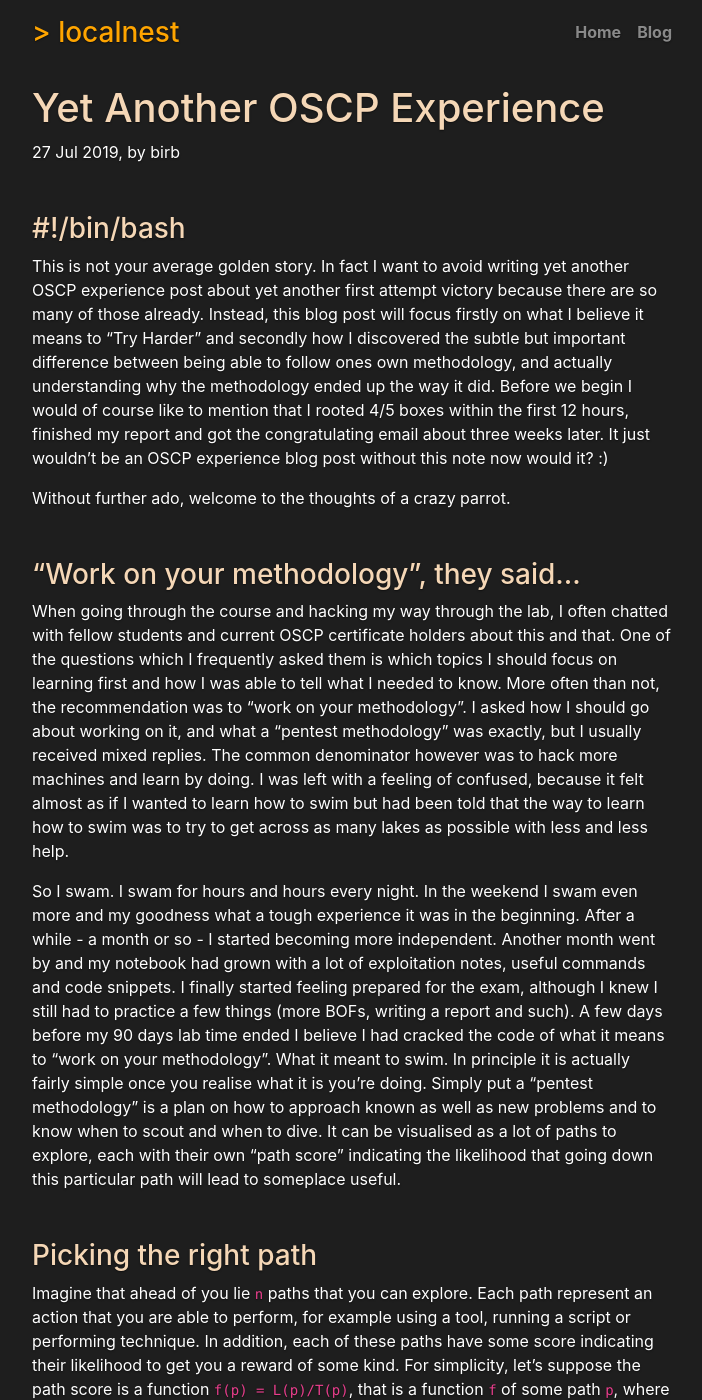
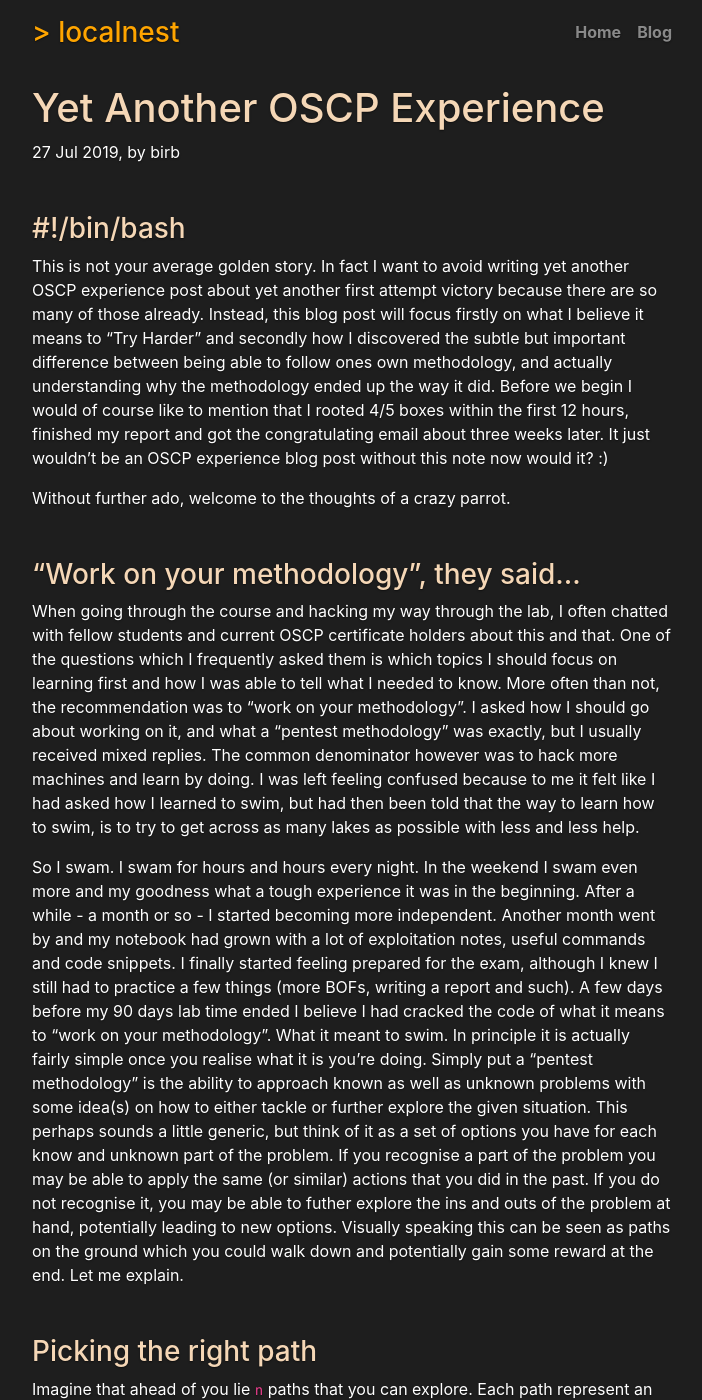
Before and after one commit to HeckerBirb/HeckerBirb.github.io, a Jekyll site: the page built from _posts/2019-07-27-yet-another-oscp-exp.md, in a window 1280 px wide and 1400 px high. Shown: the whole window, without its empty margins (288-990 px from the left). Built offline with Jekyll 4.4.1, drawn with Linux system fonts in a browser that asks for light colours.

Commit message:
Rewording of pentest methodology

```diff
--- a/_posts/2019-07-27-yet-another-oscp-exp.md
+++ b/_posts/2019-07-27-yet-another-oscp-exp.md
@@ -12,9 +12,9 @@
 
 
 ### "Work on your methodology", they said...
-When going through the course and hacking my way through the lab, I often chatted with fellow students and current OSCP certificate holders about this and that. One of the questions which I frequently asked them is which topics I should focus on learning first and how I was able to tell what I needed to know. More often than not, the recommendation was to "work on your methodology". I asked how I should go about working on it, and what a "pentest methodology" was exactly, but I usually received mixed replies. The common denominator however was to hack more machines and learn by doing. I was left with a feeling of confused, because it felt almost as if I wanted to learn how to swim but had been told that the way to learn how to swim was to try to get across as many lakes as possible with less and less help.
+When going through the course and hacking my way through the lab, I often chatted with fellow students and current OSCP certificate holders about this and that. One of the questions which I frequently asked them is which topics I should focus on learning first and how I was able to tell what I needed to know. More often than not, the recommendation was to "work on your methodology". I asked how I should go about working on it, and what a "pentest methodology" was exactly, but I usually received mixed replies. The common denominator however was to hack more machines and learn by doing. I was left feeling confused because to me it felt like I had asked how I learned to swim, but had then been told that the way to learn how to swim, is to try to get across as many lakes as possible with less and less help.
 
-So I swam. I swam for hours and hours every night. In the weekend I swam even more and my goodness what a tough experience it was in the beginning. After a while - a month or so - I started becoming more independent. Another month went by and my notebook had grown with a lot of exploitation notes, useful commands and code snippets. I finally started feeling prepared for the exam, although I knew I still had to practice a few things (more BOFs, writing a report and such). A few days before my 90 days lab time ended I believe I had cracked the code of what it means to "work on your methodology". What it meant to swim. In principle it is actually fairly simple once you realise what it is you're doing. Simply put a "pentest methodology" is a plan on how to approach known as well as new problems and to know when to scout and when to dive. It can be visualised as a lot of paths to explore, each with their own "path score" indicating the likelihood that going down this particular path will lead to someplace useful.
+So I swam. I swam for hours and hours every night. In the weekend I swam even more and my goodness what a tough experience it was in the beginning. After a while - a month or so - I started becoming more independent. Another month went by and my notebook had grown with a lot of exploitation notes, useful commands and code snippets. I finally started feeling prepared for the exam, although I knew I still had to practice a few things (more BOFs, writing a report and such). A few days before my 90 days lab time ended I believe I had cracked the code of what it means to "work on your methodology". What it meant to swim. In principle it is actually fairly simple once you realise what it is you're doing. Simply put a "pentest methodology" is the ability to approach known as well as unknown problems with some idea(s) on how to either tackle or further explore the given situation. This perhaps sounds a little generic, but think of it as a set of options you have for each know and unknown part of the problem. If you recognise a part of the problem you may be able to apply the same (or similar) actions that you did in the past. If you do not recognise it, you may be able to futher explore the ins and outs of the problem at hand, potentially leading to new options. Visually speaking this can be seen as paths on the ground which you could walk down and potentially gain some reward at the end. Let me explain.
 
 ### Picking the right path
 Imagine that ahead of you lie `n` paths that you can explore. Each path represent an action that you are able to perform, for example using a tool, running a script or performing technique. In addition, each of these paths have some score indicating their likelihood to get you a reward of some kind. For simplicity, let's suppose the path score is a function `f(p) = L(p)/T(p)`, that is a function `f` of some path `p`, where `L(p)` is the varying likelihood that the particular action (path) will lead somewhere helpful, and `T(p)` is the usual time it takes to perform this action. For example, even if the `www-data` user is typically not likely to have `sudo` privileges, in a CTF setting it may be a very good idea to run `sudo -l` very early on to quickly either rule out that path for now or get an easy win. The path "execute `sudo -l`" therefore has a high path score because it is really fast to run (`T(p)`is low), despite the chance of success (`L(p)`) also being low-ish.
```
